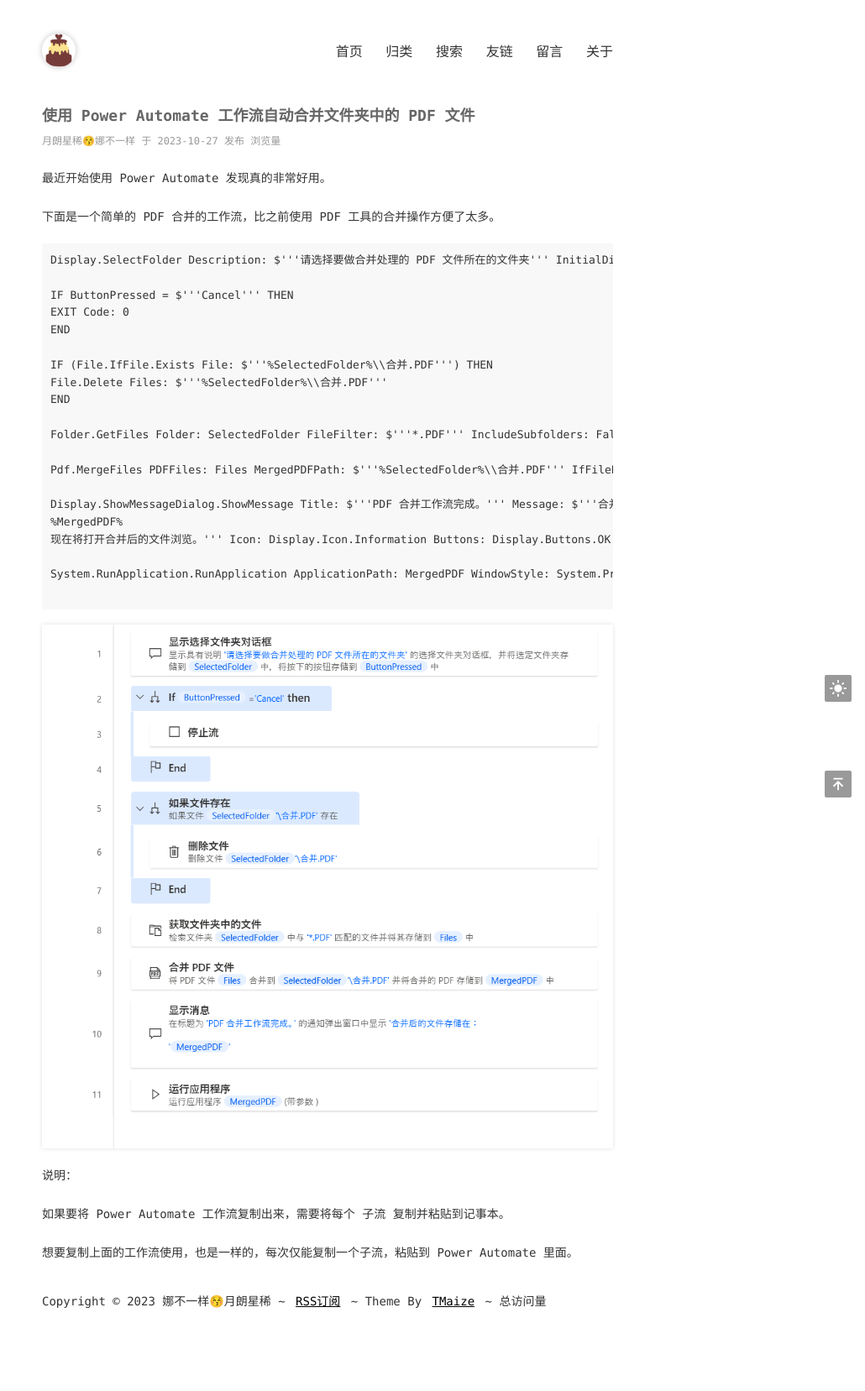
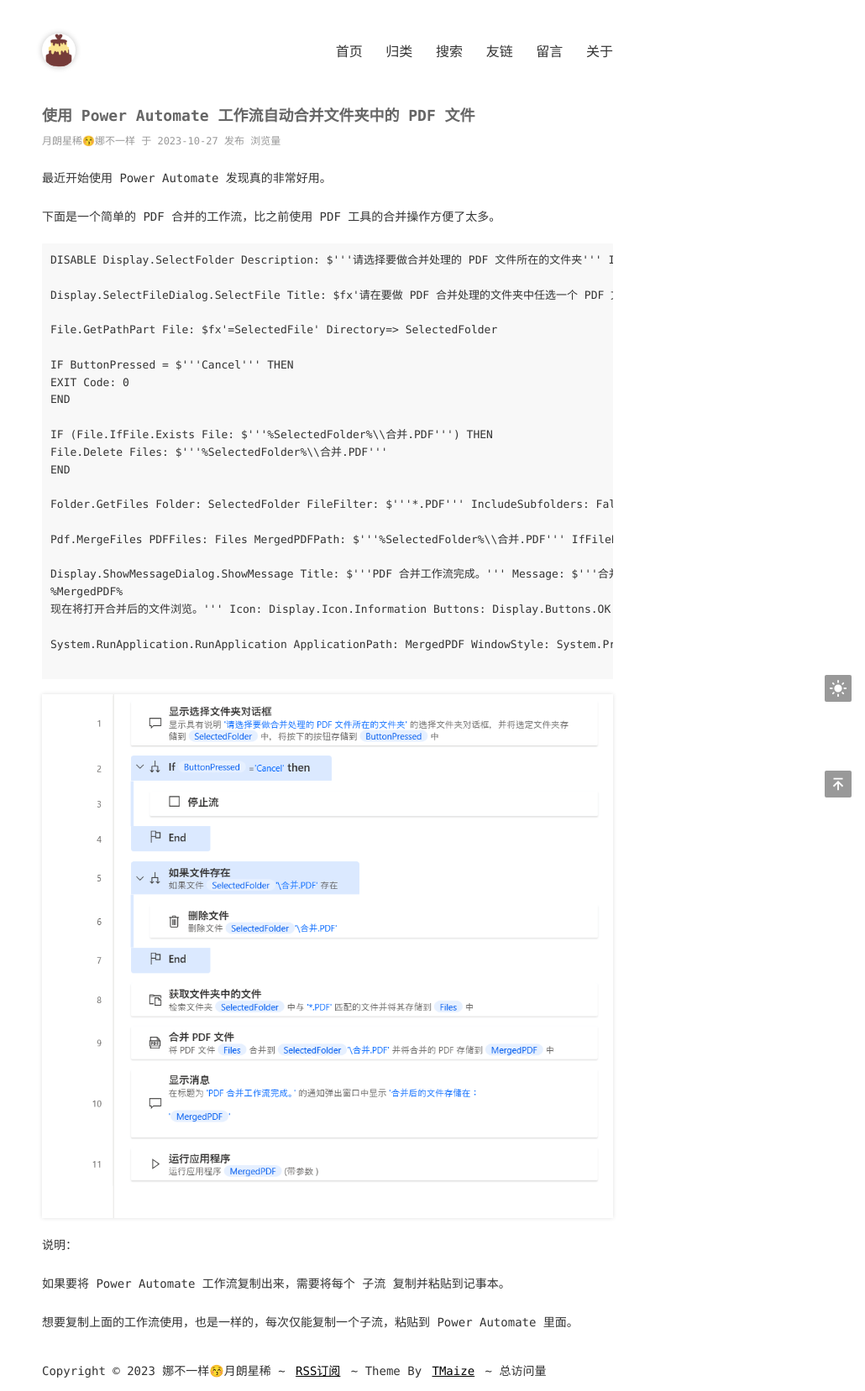
Before and after one commit to nksmiles/nksmiles.github.io, a Jekyll site: the page built from _posts/2023-10-27-Power-Automate-PDF-merge.md, in a window 1280 px wide. Shown: the whole page at 84% size, without its empty margins (250-1280 px from the left). Built offline with Jekyll 4.4.1, drawn with Linux system fonts in a browser that asks for light colours; comment, search, counter and statistics services are not loaded; before the commit the page ends 1574 px from its top, so only the background shows below that.

Commit message:
Update 2023-10-27-Power-Automate-PDF-merge.md

````diff
--- a/_posts/2023-10-27-Power-Automate-PDF-merge.md
+++ b/_posts/2023-10-27-Power-Automate-PDF-merge.md
@@ -9,7 +9,11 @@
 下面是一个简单的 PDF 合并的工作流，比之前使用 PDF 工具的合并操作方便了太多。
 
 ```
-Display.SelectFolder Description: $'''请选择要做合并处理的 PDF 文件所在的文件夹''' InitialDirectory: $'''D:\\OneDrive\\80_Machine_Data\\''' IsTopMost: True SelectedFolder=> SelectedFolder ButtonPressed=> ButtonPressed
+DISABLE Display.SelectFolder Description: $'''请选择要做合并处理的 PDF 文件所在的文件夹''' InitialDirectory: $'''D:\\OneDrive\\80_Machine_Data\\''' IsTopMost: True SelectedFolder=> SelectedFolder ButtonPressed=> ButtonPressed
+
+Display.SelectFileDialog.SelectFile Title: $fx'请在要做 PDF 合并处理的文件夹中任选一个 PDF 文件：' InitialDirectory: $fx'D:\OneDrive - GalileoTP' FileFilter: $fx'*.PDF' IsTopMost: True CheckIfFileExists: True SelectedFile=> SelectedFile ButtonPressed=> ButtonPressed
+
+File.GetPathPart File: $fx'=SelectedFile' Directory=> SelectedFolder
 
 IF ButtonPressed = $'''Cancel''' THEN
 EXIT Code: 0
````
